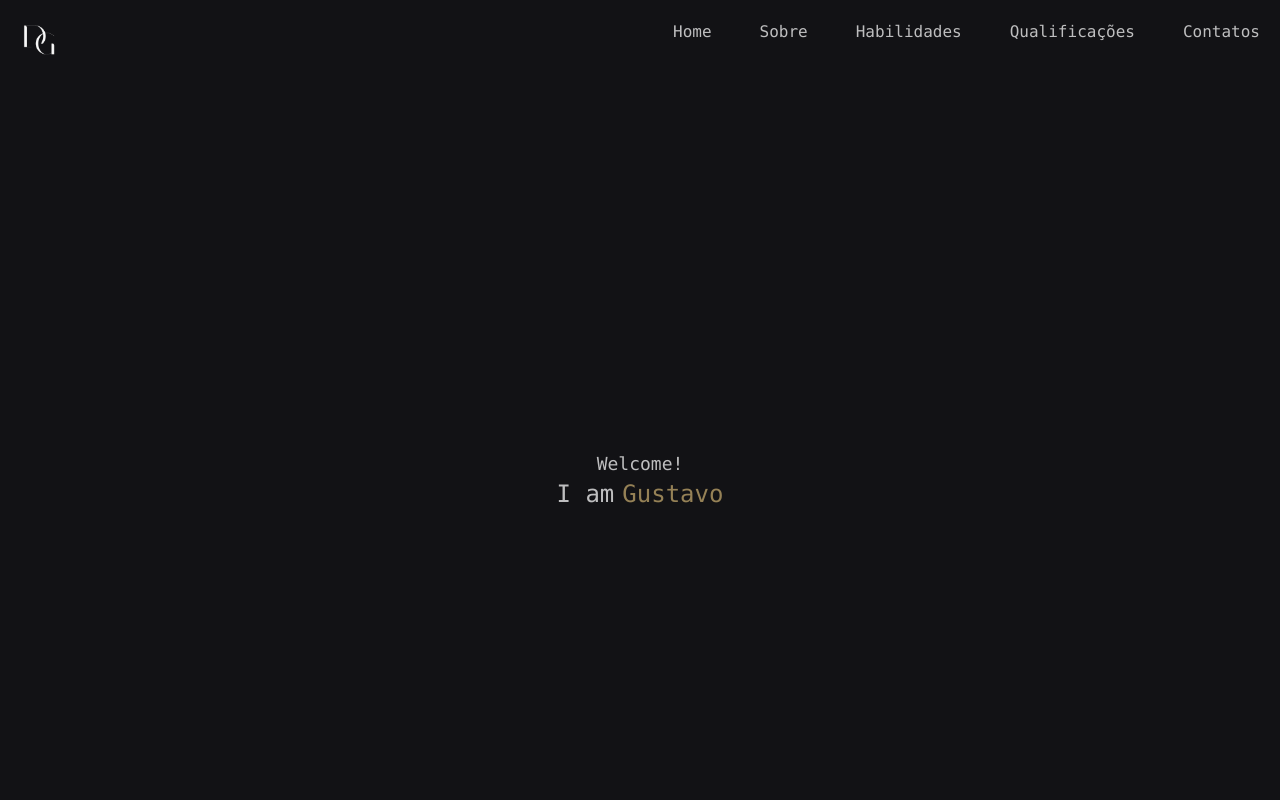
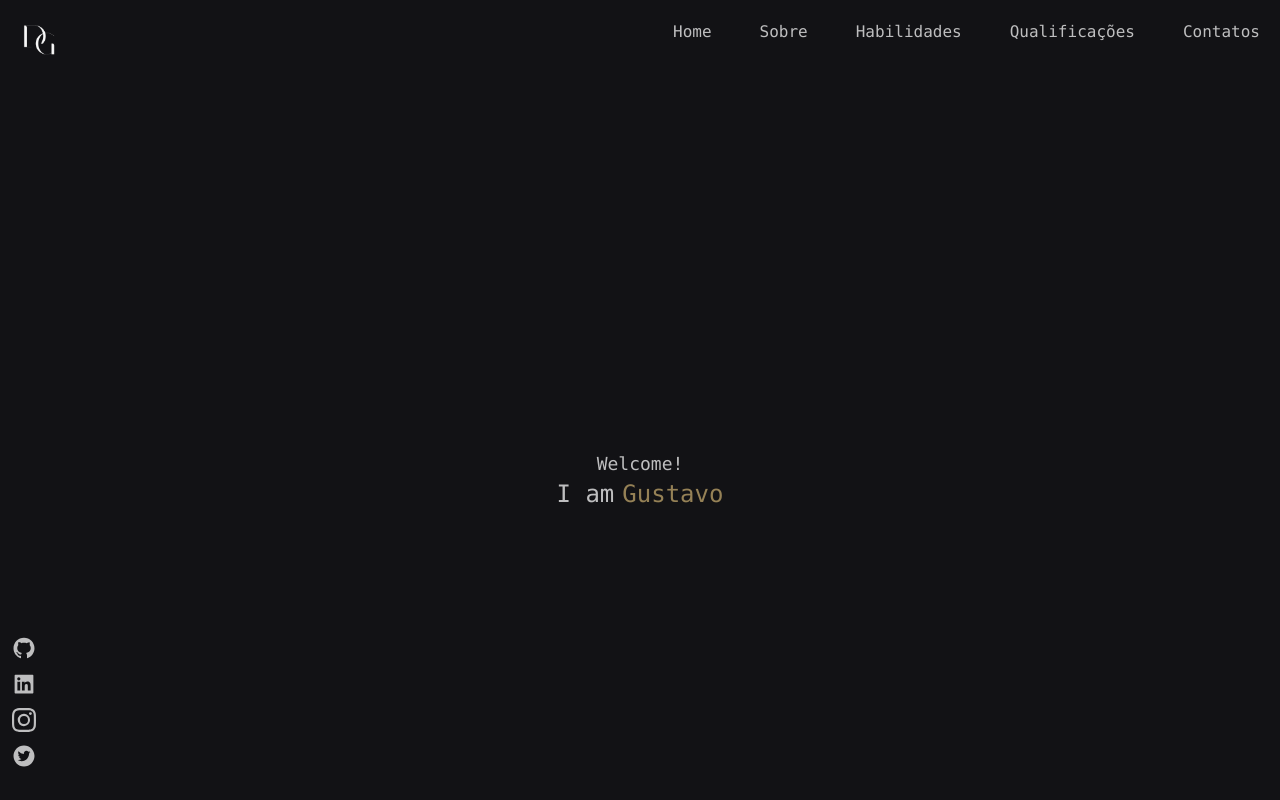
Before and after one commit to devGustavoR/newDev, a Next.js app: page / in a window 1280 px wide. Shown: the top 800 px of the page. Built offline with nearby package versions, Linux system fonts and the light colour scheme; a web font is replaced by a local one.

Commit message:
Redes Sociais

```diff
--- /dev/null
+++ b/src/app/components/RedesSociais.tsx
@@ -0,0 +1,27 @@
+import Link from "next/link";
+import {
+  AiFillGithub,
+  AiFillLinkedin,
+  AiFillTwitterCircle,
+} from "react-icons/ai";
+import { BsInstagram } from "react-icons/bs";
+
+export function RedesSociais() {
+  return (
+    <div className="flex flex-col justify-center items-center top-[78%] p-3 fixed">
+      <Link href="https://github.com/devGustavoR">
+        <AiFillGithub className="w-6 h-6 mb-3" />
+      </Link>
+      <Link href="https://www.linkedin.com/in/devgustavor/">
+        <AiFillLinkedin className="w-6 h-6 mb-3" />
+      </Link>
+      <Link href="https://www.instagram.com/g_ribeir_/">
+        <BsInstagram className="w-6 h-6 mb-3" />
+      </Link>
+
+      <Link href="#">
+        <AiFillTwitterCircle className="w-6 h-6 mb-3" />
+      </Link>
+    </div>
+  );
+}
--- a/src/app/components/Sobre.tsx
+++ b/src/app/components/Sobre.tsx
@@ -1,7 +1,11 @@
 export function Sobre() {
   return (
     <div id="Sobre" className="section">
-      Sobre
+      {/*   Minha foto */}
+      <div></div>
+
+      {/* Sobre mim */}
+      <div></div>
     </div>
   );
 }
--- a/src/app/page.tsx
+++ b/src/app/page.tsx
@@ -3,6 +3,7 @@ import { Habilidades } from "./components/Habilidades";
 import { Inicio } from "./components/Inicio";
 import { NavBar } from "./components/NavBar";
 import { Qualificacoes } from "./components/Qualificacoes";
+import { RedesSociais } from "./components/RedesSociais";
 import { Sobre } from "./components/Sobre";
 
 export default function Home() {
@@ -11,6 +12,7 @@ export default function Home() {
       <NavBar />
       <Inicio />
       <Sobre />
+      <RedesSociais />
       <Habilidades />
       <Qualificacoes />
       <Contatos />
```
